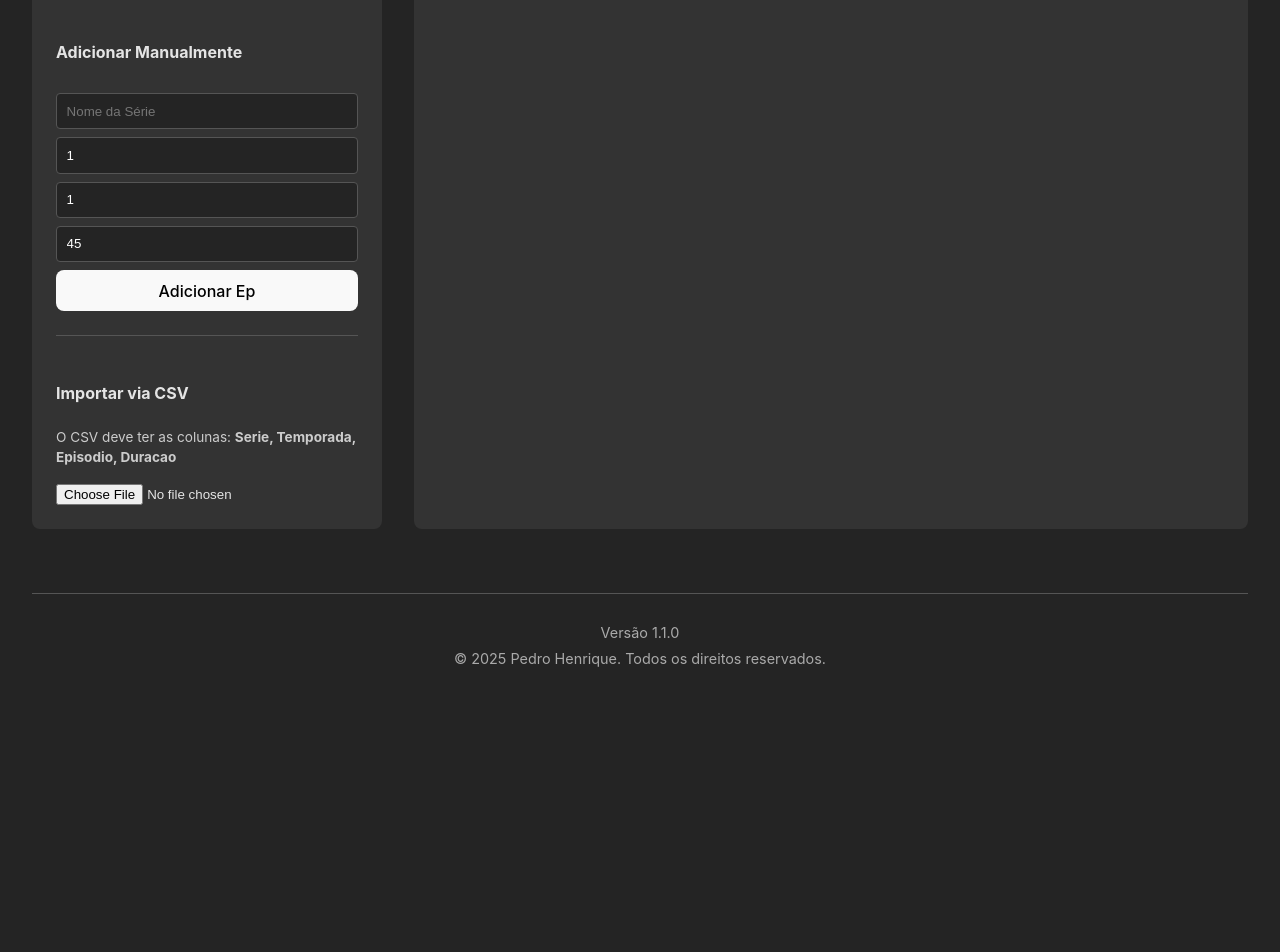
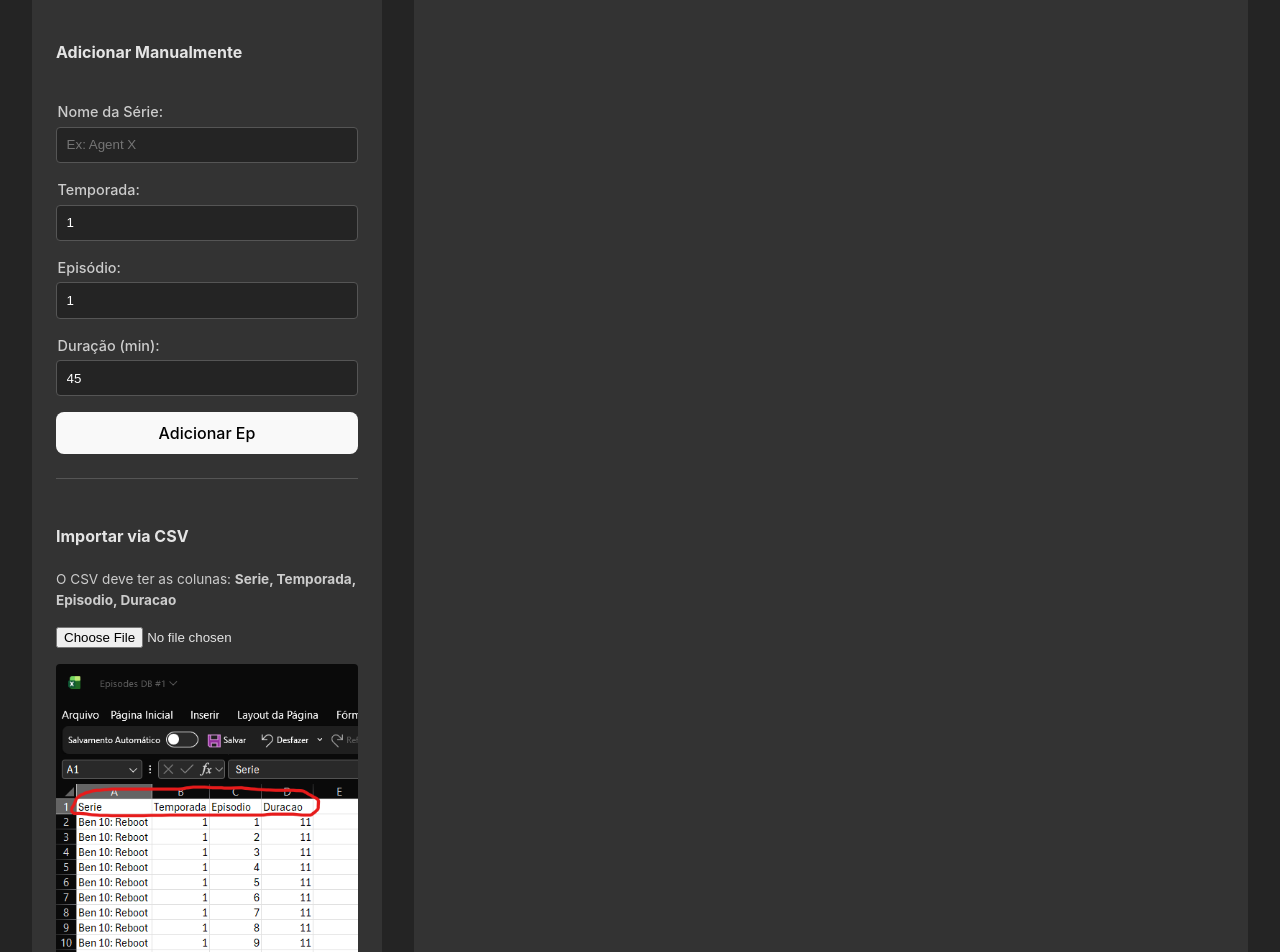
Before and after one commit to PedroHenrique957/marathon-calculator-ph, a React (Vite) app: page / in a window 1280 px wide. Shown: the part 700-1652 px from the top of the page. Before the commit the page ends 1405 px from the top, so only its background shows below. Built offline with nearby package versions, Linux system fonts and the light colour scheme.

Commit message:
Adiciona labels e imagem de exemplo CSV

```diff
--- a/src/App.css
+++ b/src/App.css
@@ -89,10 +89,26 @@ body {
 .manual-form {
   display: flex;
   flex-direction: column;
-  gap: 0.5rem;
+  gap: 1rem;
   border-bottom: 1px solid #555;
   padding-bottom: 1.5rem;
 }
+
+/* --- ADICIONE ESTAS NOVAS REGRAS --- */
+.form-group {
+  display: flex;
+  flex-direction: column;
+  gap: 0.25rem; /* Espaço pequeno entre o label e o input */
+}
+
+.form-group label {
+  font-size: 0.9rem;
+  font-weight: 500;
+  color: #ccc; /* Cor do texto do label */
+  margin-left: 0.1rem; /* Pequeno alinhamento */
+}
+/* --- FIM DAS NOVAS REGRAS --- */
+
 .csv-upload p {
   font-size: 0.85rem;
   color: #ccc;
@@ -232,3 +248,13 @@ header {
     padding: 1rem;
   }
 }
+
+.csv-example-image {
+  /* Esta é a regra mais importante: */
+  max-width: 100%; /* Garante que a imagem nunca será mais larga que o contêiner */
+
+  height: auto; /* Mantém a proporção da imagem ao redimensionar a largura */
+  margin-top: 1rem; /* Dá um espaço entre o input e a imagem */
+  border-radius: 4px; /* Borda arredondada para combinar com o design */
+  display: block; /* Remove qualquer espaço extra que a tag <img> possa ter */
+}
--- a/src/components/EpisodeInput.jsx
+++ b/src/components/EpisodeInput.jsx
@@ -5,7 +5,7 @@ import Papa from "papaparse"; // Importa a biblioteca de CSV
 
 // Recebe as funções 'onManualAdd' e 'onCsvAdd' do App.jsx
 function EpisodeInput({ onManualAdd, onCsvAdd }) {
-  // Estados "internos" apenas para o formulário manual
+  // Estados "internos" (lógica de auto-incremento)
   const [series, setSeries] = useState("");
   const [season, setSeason] = useState(1);
   const [epNum, setEpNum] = useState(1);
@@ -13,30 +13,31 @@ function EpisodeInput({ onManualAdd, onCsvAdd }) {
 
   // Manipulador para o formulário manual
   const handleSubmit = (e) => {
-    e.preventDefault(); // Impede o recarregamento da página
-    if (!series || duration <= 0) {
-      alert("Preencha pelo menos o nome da série e uma duração válida.");
+    e.preventDefault();
+
+    const currentSeries = series.trim();
+    const currentSeason = parseInt(season, 10) || 1;
+    const currentEpNum = parseInt(epNum, 10) || 1;
+    const currentDuration = parseInt(duration, 10);
+
+    // Validação
+    if (!currentSeries || !currentDuration || currentDuration <= 0) {
+      alert(
+        "Preencha pelo menos o Nome da Série e uma Duração (em minutos) válida."
+      );
       return;
     }
 
-    // Pega os valores atuais (garantindo que são números)
-    const currentSeason = parseInt(season, 10);
-    const currentEpNum = parseInt(epNum, 10);
-    const currentDuration = parseInt(duration, 10);
-
     // Envia os dados atuais para o App.jsx
     onManualAdd({
-      series,
+      series: currentSeries,
       season: currentSeason,
       epNum: currentEpNum,
       duration: currentDuration,
     });
 
-    // Reseta os outros campos para o padrão
-    // setSeries(''); // <<--- Deixe esta linha COMENTADA ou APAGUE ELA
-    // setSeason(''); // <<--- Deixe esta linha COMENTADA ou APAGUE ELA
-    setEpNum(currentEpNum + 1); // Incrementa o número do episódio
-    // setDuration(); // <<--- Deixe esta linha COMENTADA ou APAGUE ELA
+    // --- Lógica de Auto-incremento ---
+    setEpNum(currentEpNum + 1); // ACRESCENTA +1 no episódio
   };
 
   // Manipulador para o upload do arquivo CSV
@@ -47,7 +48,6 @@ function EpisodeInput({ onManualAdd, onCsvAdd }) {
         header: true,
         skipEmptyLines: true,
         complete: (results) => {
-          // Apenas envia os dados brutos (results.data) para o App.jsx
           onCsvAdd(results.data);
         },
         error: (err) => {
@@ -62,33 +62,51 @@ function EpisodeInput({ onManualAdd, onCsvAdd }) {
       {/* --- Formulário Manual --- */}
       <form onSubmit={handleSubmit} className="manual-form">
         <h4>Adicionar Manualmente</h4>
+
+        <div className="form-group">
+          <label htmlFor="series-input">Nome da Série:</label>
           <input
             type="text"
-          placeholder="Nome da Série"
+            id="series-input"
+            placeholder="Ex: Agent X"
             value={series}
             onChange={(e) => setSeries(e.target.value)}
           />
+        </div>
+
+        <div className="form-group">
+          <label htmlFor="season-input">Temporada:</label>
           <input
             type="number"
-          placeholder="Temporada"
+            id="season-input"
             value={season}
             min="1"
             onChange={(e) => setSeason(e.target.value)}
           />
+        </div>
+
+        <div className="form-group">
+          <label htmlFor="epNum-input">Episódio:</label>
           <input
             type="number"
-          placeholder="Episódio"
+            id="epNum-input"
             value={epNum}
             min="1"
             onChange={(e) => setEpNum(e.target.value)}
           />
+        </div>
+
+        <div className="form-group">
+          <label htmlFor="duration-input">Duração (min):</label>
           <input
             type="number"
-          placeholder="Duração (min)"
+            id="duration-input"
             value={duration}
             min="1"
             onChange={(e) => setDuration(e.target.value)}
           />
+        </div>
+
         <button type="submit">Adicionar Ep</button>
       </form>
 
@@ -100,6 +118,16 @@ function EpisodeInput({ onManualAdd, onCsvAdd }) {
           <strong>Serie, Temporada, Episodio, Duracao</strong>
         </p>
         <input type="file" accept=".csv" onChange={handleFileChange} />
+
+        {/* --- INÍCIO DA MUDANÇA --- */}
+        {/* Adiciona a imagem aqui.
+            Mude "exemplo-csv.png" para o nome exato do seu arquivo. */}
+        <img
+          src="/exemplo-csv.png"
+          alt="Exemplo do formato CSV"
+          className="csv-example-image"
+        />
+        {/* --- FIM DA MUDANÇA --- */}
       </div>
     </div>
   );
```
Also changed, not shown: public/exemplo-csv.png (added). Lines whose indentation alone changed are shown as unchanged.
